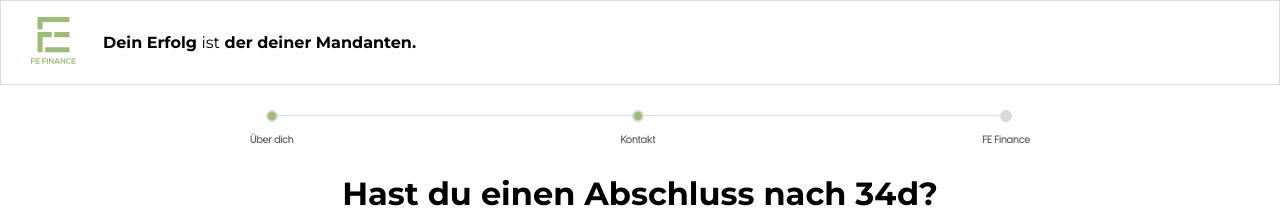
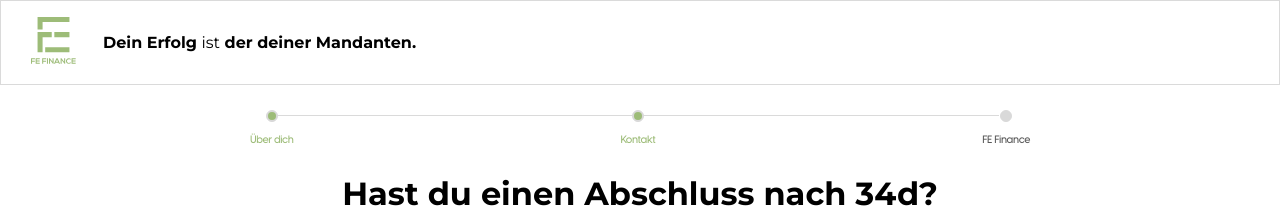
Before and after one commit to JESAM-Consulting/lp2genrator, a React (Create React App) app: page /steper in a window 1280 px wide. Both pictures are taken after a click on the button "Ja". Shown: the top 208 px of the page. Built offline with nearby package versions, Linux system fonts and the light colour scheme.

Commit message:
Fix design issue in stepper

```diff
--- a/src/components/steper/steperLine/index.js
+++ b/src/components/steper/steperLine/index.js
@@ -22,7 +22,9 @@ export default function SteperLine(props) {
                             }
 
                         </div>
-                        <p>Über dich</p>
+                        {tabview === "first" || tabview === "second" || tabview === "third" || tabview ===  "forth" ?
+                        <p  style={{color:"#9DBC78"}}>Über dich</p>
+                        : <p>Über dich</p> }
                     </div>
                     <div className="steper-icon-text-design">
                         <div className="icon-center-alignment">
@@ -40,7 +42,11 @@ export default function SteperLine(props) {
                             <div className="icon-design">
                             </div> }
                         </div>
-                        <p>Kontakt</p>
+
+
+                        { tabview === "second" || tabview === "third" || tabview ===  "forth" ?
+                        <p  style={{color:"#9DBC78"}}>Kontakt</p>
+                        : <p>Kontakt</p> }
                     </div>
                     <div className="steper-icon-text-design">
                         <div className="icon-center-alignment">
@@ -51,7 +57,10 @@ export default function SteperLine(props) {
                             <div className="icon-design">
                             </div>    }
                         </div>
-                        <p>FE Finance</p>
+
+                        {tabview === "third" || tabview ===  "forth" ?
+                        <p  style={{color:"#9DBC78"}}>FE Finance</p>
+                        : <p>FE Finance</p> }
                     </div>
                 </div>
             </div>
```
